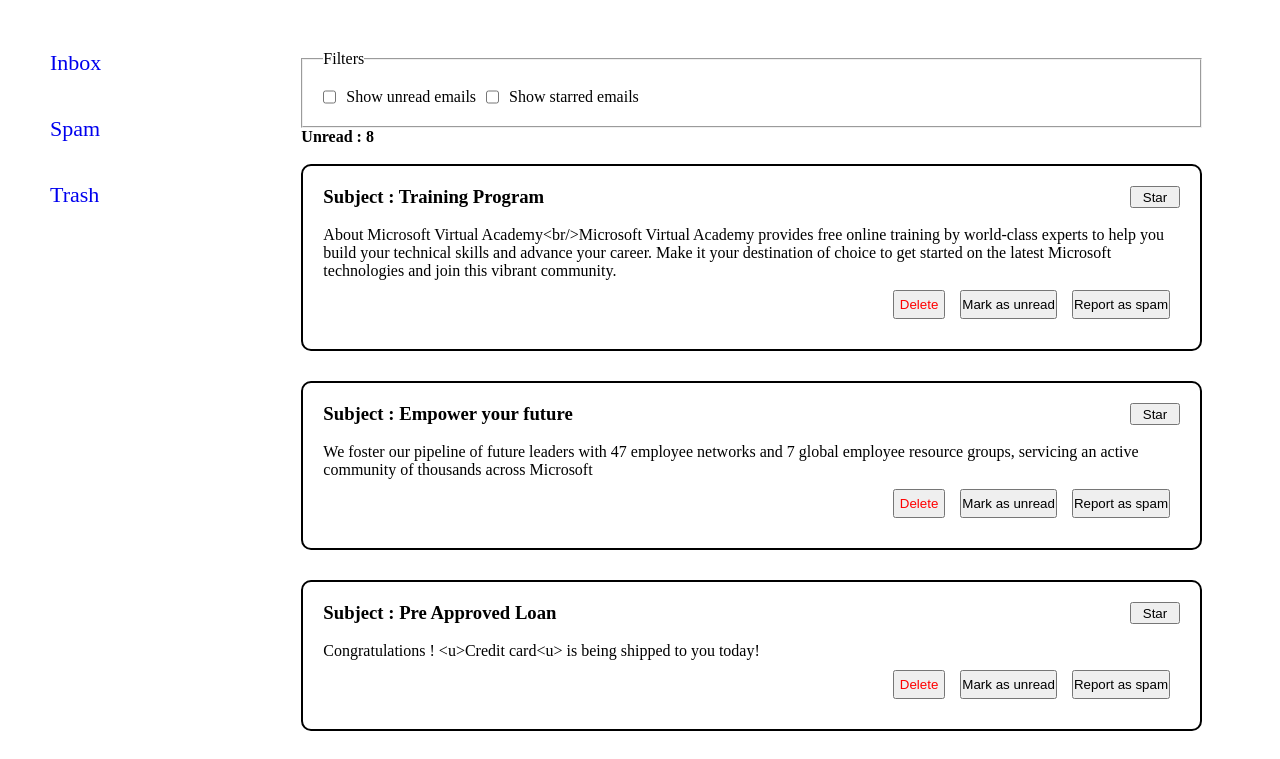
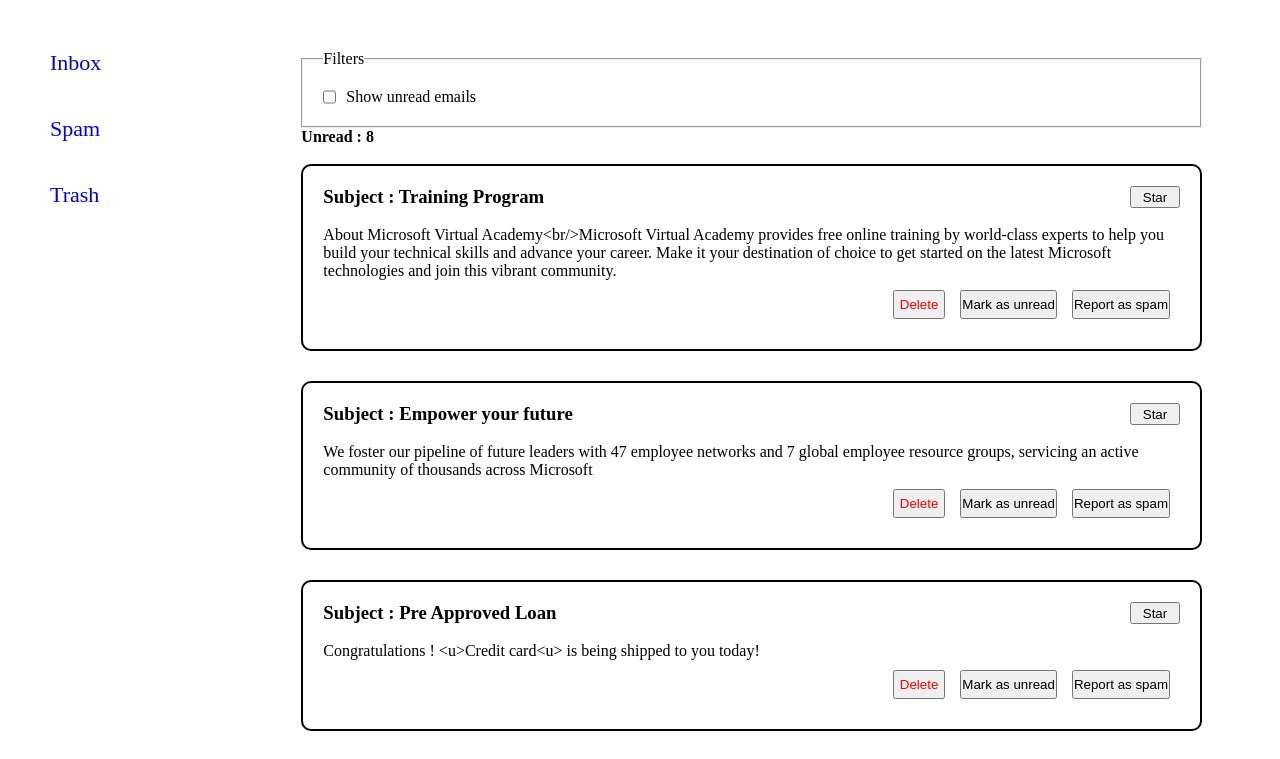
Before and after one commit to anshultamrakar/email_app, a React (Create React App) app: page / in a window 1280 px wide. Shown: the top 759 px of the page. Built offline with nearby package versions, Linux system fonts and the light colour scheme.

Commit message:
feat : new changes

```diff
--- a/src/Pages/Home.js
+++ b/src/Pages/Home.js
@@ -9,10 +9,8 @@ const Home = () => {
           <form>
           <fieldset className='filters'>
           <legend>Filters</legend>
-          <input id = "unread" type = "checkbox" value = {state.unread} onChange={(e) => dispatch({type : "CHECK_UNREAD" , payload : e.target.value })} />
+          <input id = "unread" type = "checkbox" checked = {state.unread} onChange={(e) => dispatch({type : "CHECK_UNREAD", payload : e.target.checked})} />
           <label htmlFor='unread'>Show unread emails</label>
-          <input id = "starred" type = "checkbox" value = {state.starred} onChange={(e) => dispatch({type : "STARRED_EMAIL" , payload : e.target.value}) }/>
-          <label htmlFor='starred'>Show starred emails</label>
           </fieldset>
           </form>
       <h4>Unread : {state.myMails.filter(email => email.unread).length}</h4>
--- a/src/Reducer/MailReducer.js
+++ b/src/Reducer/MailReducer.js
@@ -1,4 +1,5 @@
  export const mailReducer = (state , action ,e ) => {
+  console.log(state.unread)
   switch(action.type){
     case  "DELETE_EMAIL":
       return {...state , myMails : state.myMails.filter(email => email.mId !== action.payload.mId) , trashEmail : [...state.trashEmail , action.payload ]}
@@ -9,7 +10,6 @@
      case "STARED_EMAIL":
      return {...state , myMails : state.myMails.map(email => email.mId === action.payload.mId  ? {...email , isStarred : !email.isStarred} : email)}
       case "CHECK_UNREAD" :
-        return {...state , unread : state.myMails.filter(email => email.unread) }
-
+        return {...state ,  myMails : state.myMails.filter(email => email.unread !== action.payload)}
     }
 }
```
